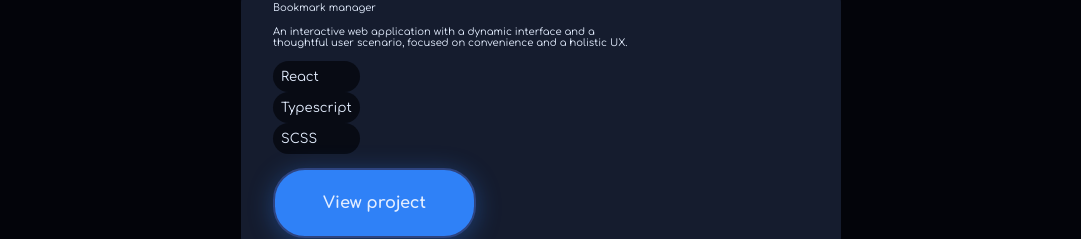
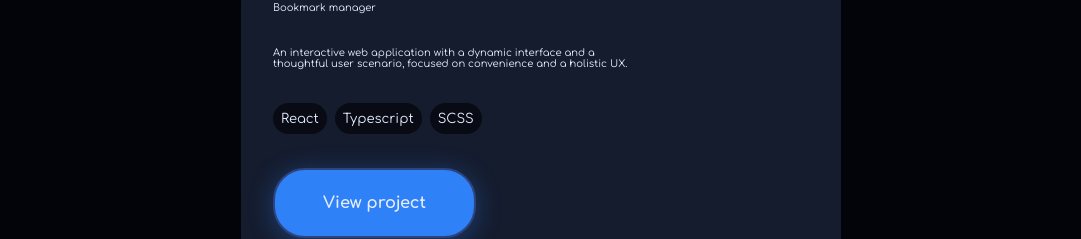
Before and after one commit to Leccon1/eternity-portfolio, a React (Vite) app: page / in a window 1280 px wide. Shown: the part 1318-1557 px from the top of the page, without its empty margins (99-1180 px from the left). Built offline with nearby package versions, Linux system fonts and the light colour scheme.

Commit message:
feat: added styles for techStack in ProjectsCard

```diff
--- a/src/components/common/ProjectsCard/projectsCard.module.scss
+++ b/src/components/common/ProjectsCard/projectsCard.module.scss
@@ -26,6 +26,12 @@
   }
 }
 
+.techStack {
+  display: flex;
+  flex-direction: row;
+  gap: var(--spacing-sm);
+}
+
 .spacer {
   flex-shrink: 0;
   width: rem(150);
```
